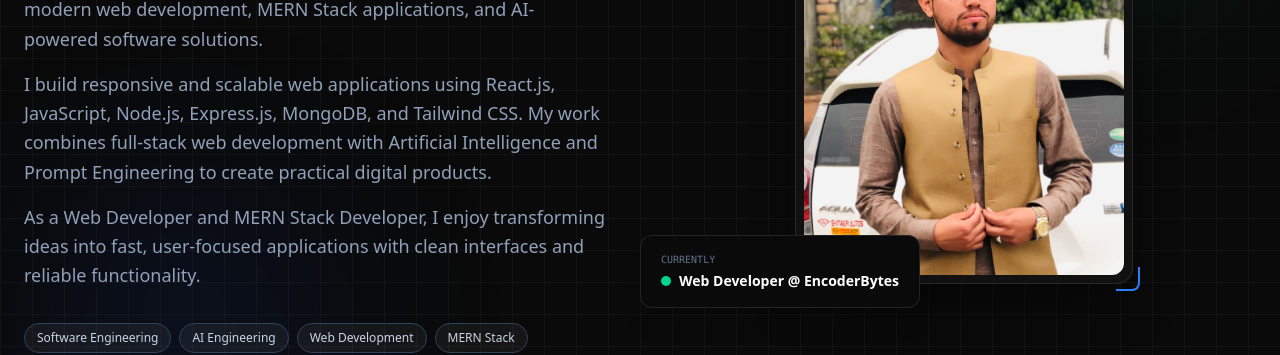
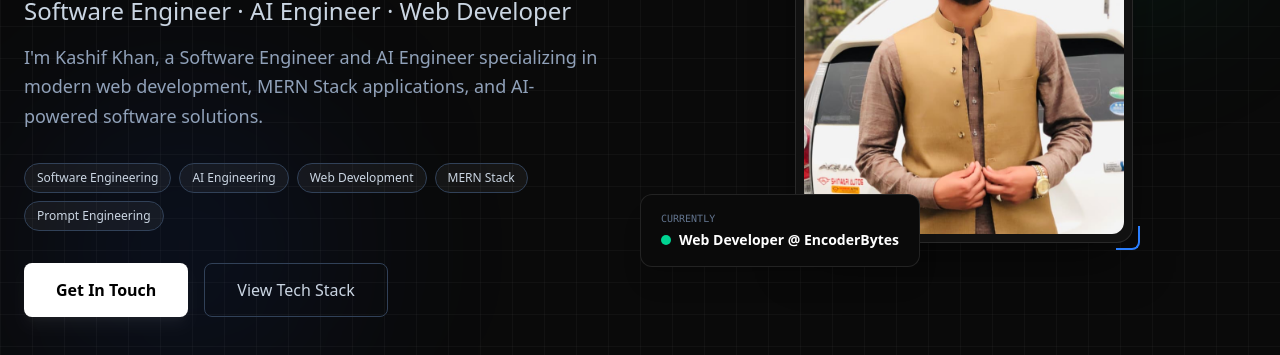
Before and after one commit to engrkashifkhan/kashif, a React (Vite) app: page / in a window 1280 px wide. Shown: the part 326-681 px from the top of the page. Built offline with nearby package versions, Linux system fonts and the light colour scheme; no server answers; what groq-sdk would draw is missing.

Commit message:
fix spacing

```diff
--- a/src/components/Hero.jsx
+++ b/src/components/Hero.jsx
@@ -203,19 +203,11 @@ const Hero = ({ fadeInUp, handleScroll }) => {
                 applications, and AI-powered software solutions.
               </p>
 
-              <p>
-                I build responsive and scalable web applications using
-                React.js, JavaScript, Node.js, Express.js, MongoDB,
-                and Tailwind CSS. My work combines full-stack web
-                development with Artificial Intelligence and Prompt
-                Engineering to create practical digital products.
-              </p>
-
-              <p>
+              {/* <p>
                 As a Web Developer and MERN Stack Developer, I enjoy
                 transforming ideas into fast, user-focused applications
                 with clean interfaces and reliable functionality.
-              </p>
+              </p> */}
 
             </div>
 
```
